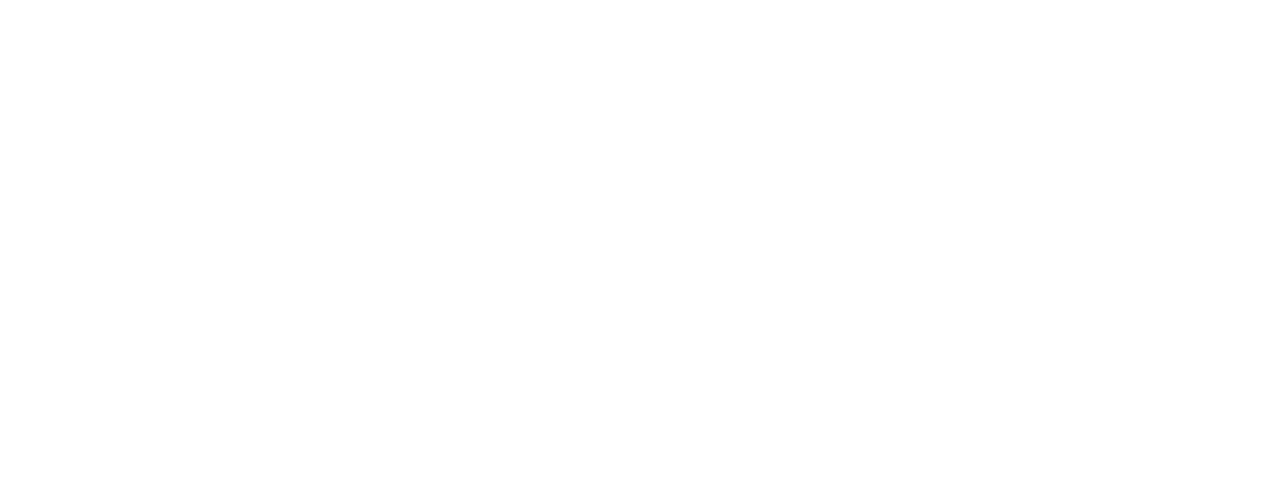
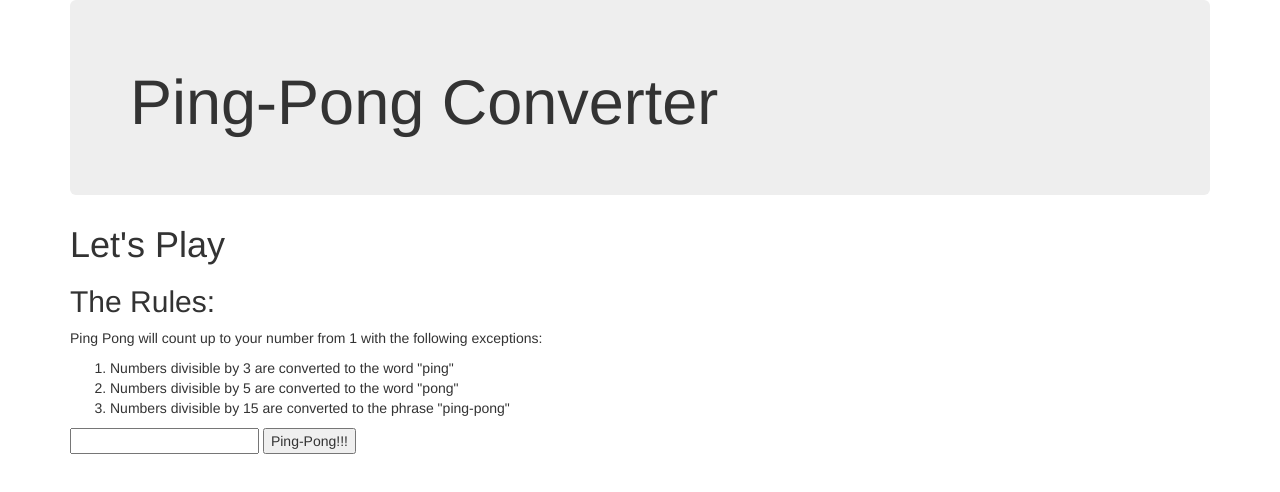
Before and after one commit to jamesmilanhiggins/ping-pong, a plain HTML site: page index.html in a window 1280 px wide. Drawn offline with Linux system fonts and the light colour scheme.

Commit message:
add form and button in html

```diff
--- a/index.html
+++ b/index.html
@@ -1,7 +1,7 @@
 <!DOCTYPE html>
 <html>
   <head>
-    <title>Title</title>
+    <title>Ping-Pong Project</title>
     <link rel="stylesheet" href="css/bootstrap.css" type="text/css" media="screen" title="no title" charset="utf-8">
     <link rel="stylesheet" href="css/styles.css" media="screen" title="no title" charset="utf-8" type="text/css">
     <script src="js/jquery-3.2.0.js" charset="utf-8"></script>
@@ -11,7 +11,23 @@
   </head>
   <body>
     <div class="container">
-      <h1></h1>
+      <div class="jumbotron">
+          <h1>Ping-Pong Converter</h1>
+      </div>
+      <h1>Let's Play </h1>
+      <h2>The Rules:</h2>
+        <p>Ping Pong will count up to your number from 1 with the following exceptions:</p>
+          <ol>
+            <li>Numbers divisible by 3 are converted to the word "ping"</li>
+            <li>Numbers divisible by 5 are converted to the word "pong"</li>
+            <li>Numbers divisible by 15 are converted to the phrase "ping-pong" </li>
+          </ol>
+      <form id="form">
+        <input id="userInput" type="number" min="1">
+        <button type="submit">Ping-Pong!!!</button>
+      </form>
+      <div id="results">
+      </div>
     </div>
   </body>
 </html>
```
Also changed, not shown: js/scripts.js (+11 -0 lines), 1 other file.
